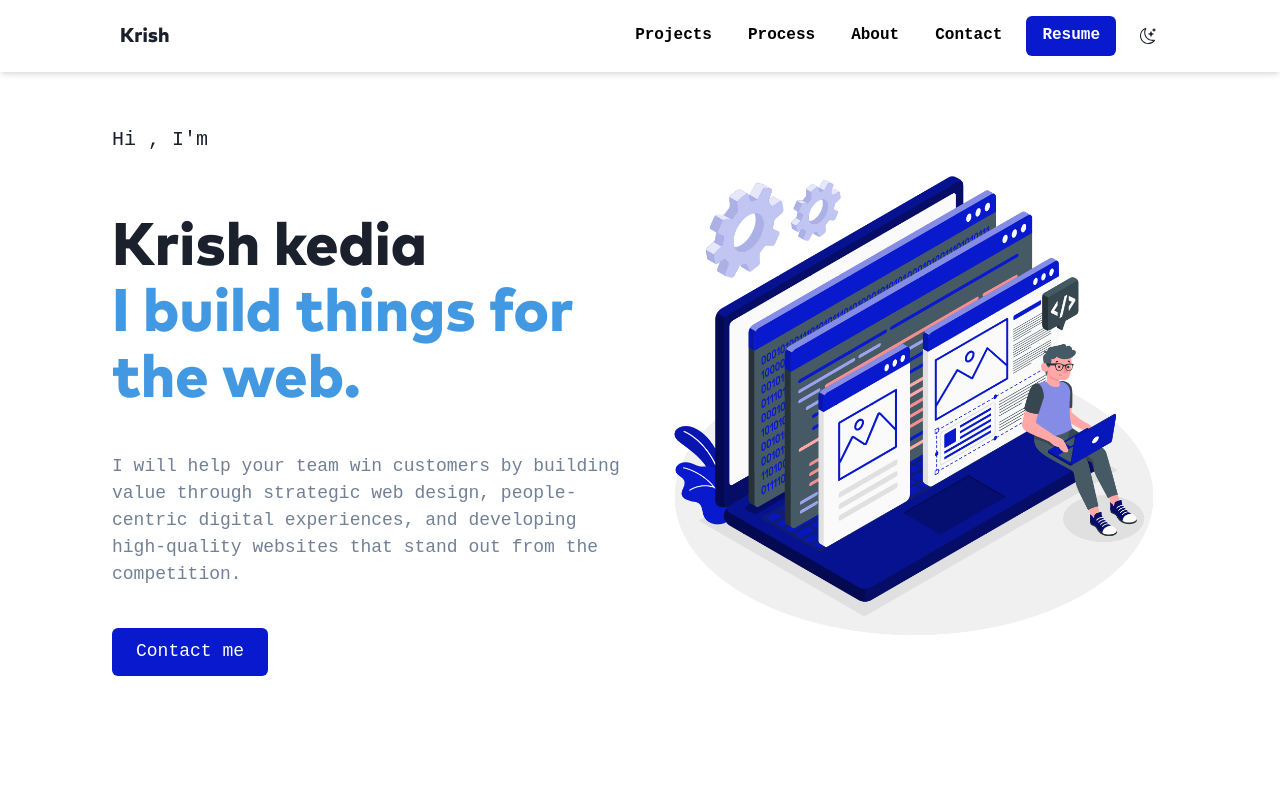
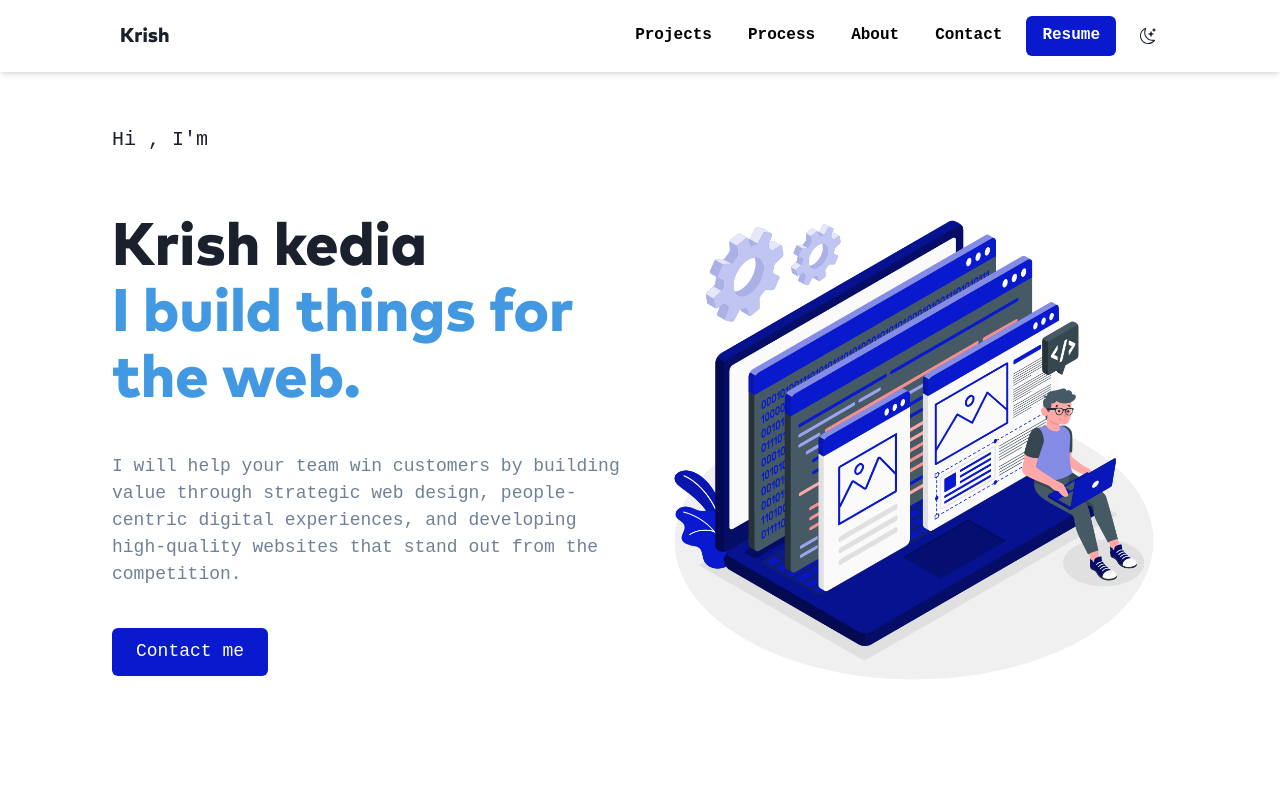
Before and after one commit to Kristar1/portfolio-next, a Next.js app: page / in a window 1280 px wide. Shown: the top 800 px of the page. Built offline with nearby package versions, Linux system fonts and the light colour scheme; a web font is replaced by a local one.

Commit message:
new changes

```diff
--- a/components/about/Section1.tsx
+++ b/components/about/Section1.tsx
@@ -56,7 +56,7 @@ const Section1 = () => {
           justifyContent='center'
 
         >
-            <Image height='600px' src='/assets/pic.jpg' />
+            <Image height={['unset','600px']} src='/assets/pic.jpg' />
         </Box>
          <Box>
           <chakra.h2
--- a/components/about/Tools.tsx
+++ b/components/about/Tools.tsx
@@ -69,7 +69,7 @@ const Tools = () => {
     <Icon className='Icon' icon="logos:nodejs-icon" />
     <Icon  className='Icon'   icon="logos:axios" />
    <Image width='300px' src='/assets/strapi.png'/>
-   <Image width='200px' src='/assets/graphql.png'/>
+   <Image width='200px'  mt='60px'  height='104px' src='/assets/graphql.png'/>
    </Box>
       </Center>
     </TabPanel>
@@ -81,7 +81,7 @@ const Tools = () => {
    <Icon  className='Icon' icon="logos:figma" />
    <Image m='10' src='/assets/wordpress.png' width='100px'/>
    <Image mt='70px' src='/assets/wix.webp' width='100px' height='30px' />
-   <Image src='/assets/squarespace.png' width='400px'/>
+   <Image  mt='60px' src='/assets/squarespace.png' width='400px' height='90px' />
    <Icon  className='Icon' icon="logos:shopify" />
 
    </Box>
--- a/components/home/Cta.tsx
+++ b/components/home/Cta.tsx
@@ -55,6 +55,7 @@ const Cta = () => {
           }}
           py={24}
           zIndex={3}
+          data-aos="fade-left"
         >
           {/* <chakra.span
             color="brand.600"
--- a/components/home/Hero2.tsx
+++ b/components/home/Hero2.tsx
@@ -12,106 +12,163 @@ import {
   createIcon,
   IconProps,
   useColorModeValue,
-  } from '@chakra-ui/react';
-  import Link from 'next/link'
+  shouldForwardProp,
+  chakra
+} from "@chakra-ui/react";
+import Link from "next/link";
+import { isValidMotionProp, motion } from "framer-motion";
+
+const ChakraBox = chakra(motion.div, {
+  /**
+   * Allow motion props and non-Chakra props to be forwarded.
+   */
+  shouldForwardProp: (prop) => isValidMotionProp(prop) || shouldForwardProp(prop),
+});
 
 export default function Hero2() {
   return (
-      <Container maxW={'7xl'}>
+    <Container maxW={"7xl"}>
       <Stack
-        height='100vh'
-          align={'center'}
+        height="100vh"
+        align={"center"}
         spacing={{ base: 8, md: 10 }}
         py={{ base: 20, md: 28 }}
-          direction={{ base: 'column', md: 'row' }}>
-          <Stack flex={1} spacing={{ base: 5, md: 10 }}>
-            <Text fontSize={'20px'} >
-              Hi , I&apos;m
-              </Text>
+        direction={{ base: "column", md: "row" }}
+      >
+        <Stack
+          flex={1}
+          spacing={{ base: 5, md: 10 }}
+          // as={motion.div}
+          // initial={{
+          //   x: "-1000",
+          // }}
+          // transition="3s"
+          // animate={{
+          //   // y:299,
+          //   x: 0,
+          // }}
+        >
+          <Text fontSize={"20px"}>Hi , I&apos;m</Text>
           <Heading
-            as='h1'
-              style={{marginTop:'20px'}}
+            as="h1"
+            style={{ marginTop: "20px" }}
             lineHeight={1.1}
             fontWeight={600}
-              fontSize={{ base: '3xl', sm: '4xl', lg: '6xl' }}
+
+            fontSize={{ base: "3xl", sm: "4xl", lg: "6xl" }}
           >
-              <Text
-                as={'span'}
-                position={'relative'}
-
-
+            <Text as={"span"} position={"relative"}
+            as={motion.div}
+            initial={{
+              x: "-1000",
+            }}
+            transition="0.2s"
+            animate={{
+              // y:299,
+              x: 0,
+            }}
             >
               Krish kedia
             </Text>
-              <br />
-              <Text as={'span'} color={'blue.400'}>
+            {/* <br /> */}
+            <Text as={"span"} color={"blue.400"}  as={motion.div}
+          initial={{
+            x: "-1000",
+          }}
+          transition="0.4s"
+          animate={{
+            // y:299,
+            x: 0,
+          }}>
               I build things for the web.
             </Text>
           </Heading>
-            <Text color={'gray.500'}  fontSize='lg'
-                _dark={{color:'gray.200'}}
-                >
-            I will help your team win customers by building value through strategic web design, people-centric digital experiences, and developing high-quality websites that stand out from the competition.
+          <Text color={"gray.500"} fontSize="lg" _dark={{ color: "gray.200" }}  as={motion.div}
+          initial={{
+            x: "-1000",
+          }}
+          transition="0.8s"
+          animate={{
+            // y:299,
+            x: 0,
+          }}>
+            I will help your team win customers by building value through
+            strategic web design, people-centric digital experiences, and
+            developing high-quality websites that stand out from the
+            competition.
           </Text>
           <Stack
             spacing={{ base: 4, sm: 6 }}
-              direction={{ base: 'column', sm: 'row' }}>
-                <Link href='/contact' >
+            direction={{ base: "column", sm: "row" }}
+          >
+            <Link href="/contact">
               <Button
-                size={'lg'}
-                fontWeight={'normal'}
+                size={"lg"}
+                fontWeight={"normal"}
                 px={6}
-                colorScheme={'#0919cd'}
-                bg={'#0919cd'}
-                _dark={{color:'white'}}
-                className='btn-blue-tr'
+                colorScheme={"#0919cd"}
+                bg={"#0919cd"}
+                _dark={{ color: "white" }}
+                className="btn-blue-tr"
               >
                 Contact me
               </Button>
             </Link>
+          </Stack>
+        </Stack>
+        <ChakraBox
+
+          flex={1}
+          justify={"center"}
+          align={"center"}
+          position={"relative"}
+          w={"full"}
+          as={motion.div}
+          // animation={animation}
+          initial={{
+            y:50
+          }}
+          animate={{
+            y:20
+          }}
+           transition={{
+          duration: 3,
+          ease: "easeInOut",
+          repeat: Infinity,
+          repeatType: "loop",
+        }}
 
 
-            </Stack>
-          </Stack>
-          <Flex
-            flex={1}
-            justify={'center'}
-            align={'center'}
-            position={'relative'}
-            w={'full'}>
-
+        >
           <Image
-                alt={'Hero Image'}
-                fit={'cover'}
-                align={'center'}
-                w={'100%'}
-                h={'100%'}
-                src={
-                  '/assets/dev.png'
-                }
+            alt={"Hero Image"}
+            fit={"cover"}
+            align={"center"}
+            w={"100%"}
+            h={"100%"}
+            src={"/assets/dev.png"}
           />
-
-          </Flex>
+        </ChakraBox>
       </Stack>
     </Container>
   );
 }
 
 const PlayIcon = createIcon({
-    displayName: 'PlayIcon',
-    viewBox: '0 0 58 58',
-    d:
-      'M28.9999 0.562988C13.3196 0.562988 0.562378 13.3202 0.562378 29.0005C0.562378 44.6808 13.3196 57.438 28.9999 57.438C44.6801 57.438 57.4374 44.6808 57.4374 29.0005C57.4374 13.3202 44.6801 0.562988 28.9999 0.562988ZM39.2223 30.272L23.5749 39.7247C23.3506 39.8591 23.0946 39.9314 22.8332 39.9342C22.5717 39.9369 22.3142 39.8701 22.0871 39.7406C21.86 39.611 21.6715 39.4234 21.5408 39.1969C21.4102 38.9705 21.3421 38.7133 21.3436 38.4519V19.5491C21.3421 19.2877 21.4102 19.0305 21.5408 18.8041C21.6715 18.5776 21.86 18.3899 22.0871 18.2604C22.3142 18.1308 22.5717 18.064 22.8332 18.0668C23.0946 18.0696 23.3506 18.1419 23.5749 18.2763L39.2223 27.729C39.4404 27.8619 39.6207 28.0486 39.7458 28.2713C39.8709 28.494 39.9366 28.7451 39.9366 29.0005C39.9366 29.2559 39.8709 29.507 39.7458 29.7297C39.6207 29.9523 39.4404 30.1391 39.2223 30.272Z',
+  displayName: "PlayIcon",
+  viewBox: "0 0 58 58",
+  d: "M28.9999 0.562988C13.3196 0.562988 0.562378 13.3202 0.562378 29.0005C0.562378 44.6808 13.3196 57.438 28.9999 57.438C44.6801 57.438 57.4374 44.6808 57.4374 29.0005C57.4374 13.3202 44.6801 0.562988 28.9999 0.562988ZM39.2223 30.272L23.5749 39.7247C23.3506 39.8591 23.0946 39.9314 22.8332 39.9342C22.5717 39.9369 22.3142 39.8701 22.0871 39.7406C21.86 39.611 21.6715 39.4234 21.5408 39.1969C21.4102 38.9705 21.3421 38.7133 21.3436 38.4519V19.5491C21.3421 19.2877 21.4102 19.0305 21.5408 18.8041C21.6715 18.5776 21.86 18.3899 22.0871 18.2604C22.3142 18.1308 22.5717 18.064 22.8332 18.0668C23.0946 18.0696 23.3506 18.1419 23.5749 18.2763L39.2223 27.729C39.4404 27.8619 39.6207 28.0486 39.7458 28.2713C39.8709 28.494 39.9366 28.7451 39.9366 29.0005C39.9366 29.2559 39.8709 29.507 39.7458 29.7297C39.6207 29.9523 39.4404 30.1391 39.2223 30.272Z",
 });
 
 export const Blob = (props: IconProps) => {
   return (
     <Icon
-        width={'100%'}
+      width={"100%"}
       viewBox="0 0 578 440"
       fill="none"
       xmlns="http://www.w3.org/2000/svg"
-        {...props}>
+      {...props}
+    >
       <path
         fillRule="evenodd"
         clipRule="evenodd"
--- a/components/home/Process.tsx
+++ b/components/home/Process.tsx
@@ -2,7 +2,7 @@ import React from "react";
 import { Icon } from "@iconify/react";
 import { TbBulb} from 'react-icons/tb'
 import {HiOutlineCode} from 'react-icons/hi'
-import { Heading, Text } from "@chakra-ui/react";
+import { Box, Heading, Text } from "@chakra-ui/react";
 // import AOS from 'aos';
 // import 'aos/dist/aos.css'; // You can also use <link> for styles
 // ..
@@ -10,7 +10,7 @@ import { Heading, Text } from "@chakra-ui/react";
 
 export default function Process() {
   return (
-    <div className="process" id="process">
+    <Box className="process" id="process" padding={['0','100px 0']} >
       <Heading as='h2' fontSize='4xl' >My Process</Heading>
       <div className="processWrapper">
         <div className="processItem">
@@ -45,6 +45,6 @@ export default function Process() {
           </Text>
         </div>
       </div>
-    </div>
+    </Box>
   );
 }
--- a/package.json
+++ b/package.json
@@ -29,6 +29,7 @@
     "swiper": "^8.4.2"
   },
   "devDependencies": {
+    "@types/aos": "^3.0.4",
     "@types/node": "18.7.13",
     "@types/react": "18.0.17",
     "@types/react-dom": "18.0.6",
--- a/styles/globals.scss
+++ b/styles/globals.scss
@@ -396,7 +396,7 @@ $font-size: 100%;
   width: 350px;
 }
 .projectImage{
-  background-color: rgb(212, 208, 208);
+  background-color:#4299e1;
   position: absolute;
     left: 400px;
   z-index: 999;
@@ -441,10 +441,16 @@ $font-size: 100%;
   transform: scale(1.1);
 
 }
-.yt-video{
+.video-wrapper{
+  background-color: #4299e1;
+  position: absolute;
+  left: 400px;
+}
+iframe{
   width: 600px;
-  height: 400px;
+    height: 400px;
 }
+
  @media screen and (max-width:950px) {
   .projects{
     overflow-x: hidden;
@@ -525,8 +531,6 @@ $font-size: 100%;
   }
   .projectImage img{
     background-color: white;
-    padding-left: 30px;
-    padding-right: 30px;
     max-width: 400px;
     max-height: 300px;
     object-fit: cover;
@@ -541,6 +545,22 @@ $font-size: 100%;
   .projectDesc{
     height: unset !important;
     padding-bottom: 40px !important;
+  }
+  .video-wrapper{
+    position: relative;
+    overflow: hidden;
+    padding-top: 56.25%;
+    background-color: rgb(199, 208, 255);
+  left: unset;
+
+  }
+  .video-wrapper iframe{
+    position: absolute;
+    top: 0px;
+    left: 10px;
+    width: 100%;
+    height: 100%;
+    border: 0px;
   }
 }
 
@@ -778,6 +798,15 @@ input[type="checkbox"]{
   .desktop-none{
     display: block;
   }
+  .process{
+    margin: 0 15px;
+  }
+  .processItem{
+    width: 90vw;
+    height: unset;
+    min-height: 280px;
+
+  }
 }
 
 
--- a/tsconfig.json
+++ b/tsconfig.json
@@ -15,6 +15,6 @@
     "jsx": "preserve",
     "incremental": true
   },
-  "include": ["next-env.d.ts", "**/*.ts", "**/*.tsx", "hooks/useLocalstorage.js", "components/Layout.jsx", "pages/contact.jsx", "components/MainSeo.jsx", "components/Layout.jsx"],
+  "include": ["next-env.d.ts", "**/*.ts", "**/*.tsx", "hooks/useLocalstorage.js", "components/home/Hero2.jsx", "components/Layout.jsx", "pages/contact.jsx", "components/MainSeo.jsx", "components/Layout.jsx"],
   "exclude": ["node_modules"]
 }
```
Also changed, not shown: components/home/Projects.tsx (+17 -13 lines), pages/_app.tsx (+12 -2 lines), 1 other file (tests, documents, lock files or other folders). Lines whose indentation alone changed are shown as unchanged.
